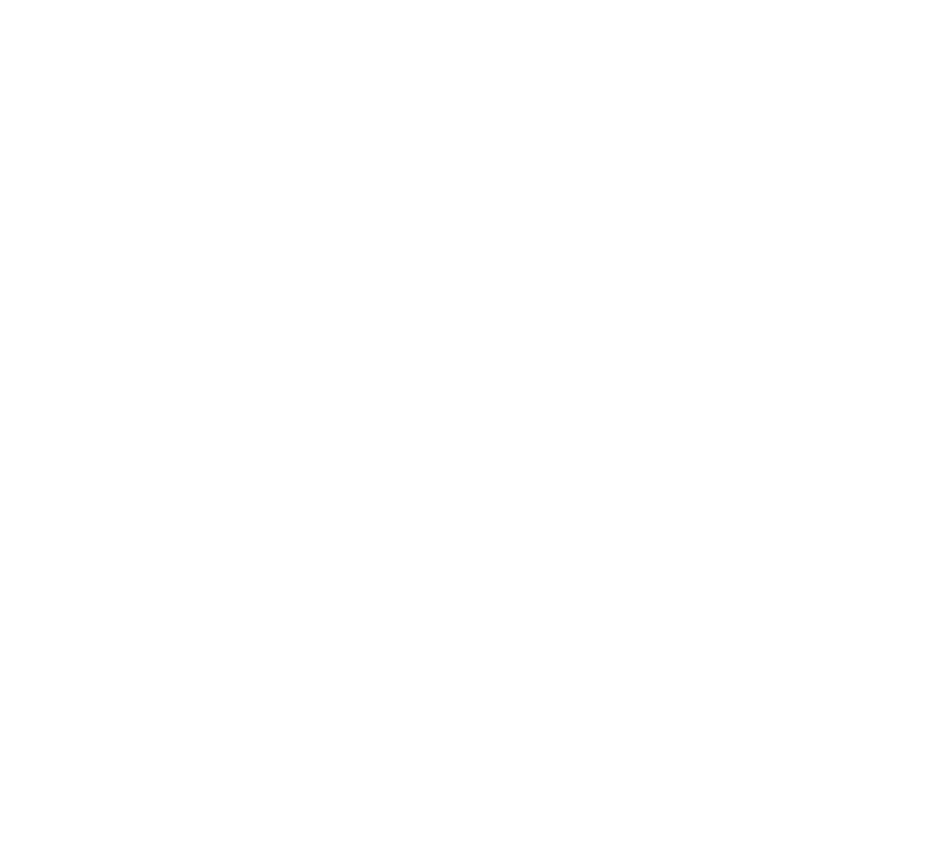
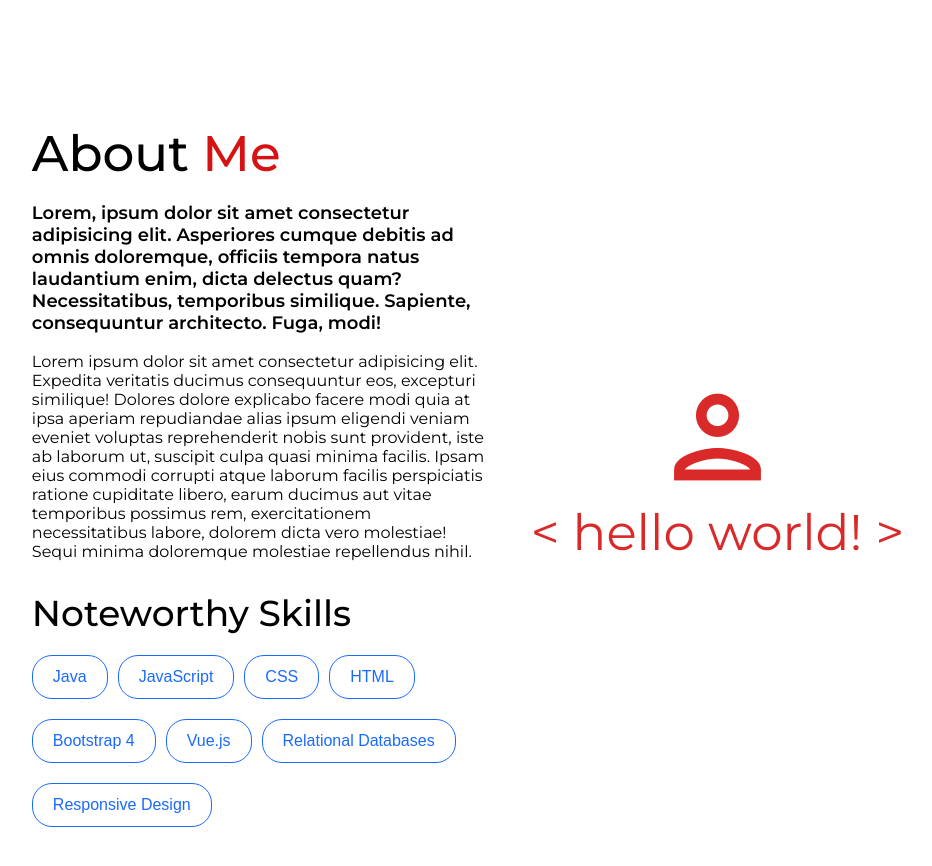
Before and after one commit to DamanB/portfolio, a React (Create React App) app: page / in a window 1280 px wide. Shown: the part 802-1668 px from the top of the page, without its empty margins (151-1083 px from the left). Before the commit the page ends 800 px from the top, so only its background shows below. Built offline with nearby package versions, Linux system fonts and the light colour scheme.

Commit message:
added new components to App

```diff
--- a/src/App.js
+++ b/src/App.js
@@ -1,12 +1,35 @@
+import './styles/app.css'
 import Navbar from './components/Navbar.js'
 import Hero from './components/Hero.js'
+import AboutMe from './components/AboutMe.js'
+import Skills from './components/Skills.js'
+
+// import IntroArt from './assets/img/intro_art.png'
+import Spacer from './components/Spacer.js'
 
 function App() {
   return (
     <div className="App">
       <Navbar />
-      <div className="app-content">
-        <Hero />
+      <Hero />
+
+      <div className="intro-container">
+        <Spacer />
+        <div className="intro-content">
+          <div>
+            <AboutMe />
+            <Skills />
+          </div>
+          <div class="intro-icon-container">
+            <span class="material-icons-outlined">person</span>
+            <span class="">&lt; hello world! &gt;</span>
+          </div>
+        </div>
+        <Spacer />
+      </div>
+
+      <div className="software-projects-container">
+
       </div>
     </div>
   );
--- /dev/null
+++ b/src/styles/app.css
@@ -0,0 +1,54 @@
+.intro-container{
+    --introcontainer-template-columns: 1fr minmax(50px,12fr) 1fr;
+    --introcontainer-margin: 20px 0px;
+    --introicon-container-display: none;
+    --introcontent-template-columns: 1fr;
+}
+
+@media (min-width: 576px) {
+    .intro-container{
+        --introcontainer-template-columns: 1fr 5fr 1fr;
+        --introcontainer-margin: 50px 0px;
+    }
+}
+
+@media (min-width: 992px) {
+    .intro-container{
+        --introcontainer-template-columns: 1fr 5fr 1fr;
+        --introcontainer-margin: 100px 0px;
+        --introcontent-template-columns: repeat(2,1fr);
+        --introicon-container-display: flex;
+    }
+}
+
+.intro-container{
+    display: grid;
+    justify-content: center;
+    grid-template-columns: var(--introcontainer-template-columns);
+    margin: var(--introcontainer-margin);
+}
+
+.intro-content {
+    display: grid;
+    align-items: center;
+    grid-template-columns: var(--introcontent-template-columns)
+}
+
+.intro-icon-container{
+    display: var(--introicon-container-display);
+    flex-direction: column;
+    justify-content: center;
+    align-items: center;
+
+    color: var(--primary);
+    opacity: 90%;
+
+}
+
+.intro-icon-container span:nth-child(1){
+    font-size:130px;
+}
+
+.intro-icon-container span:nth-child(2){
+    font-size:50px;
+}
```
